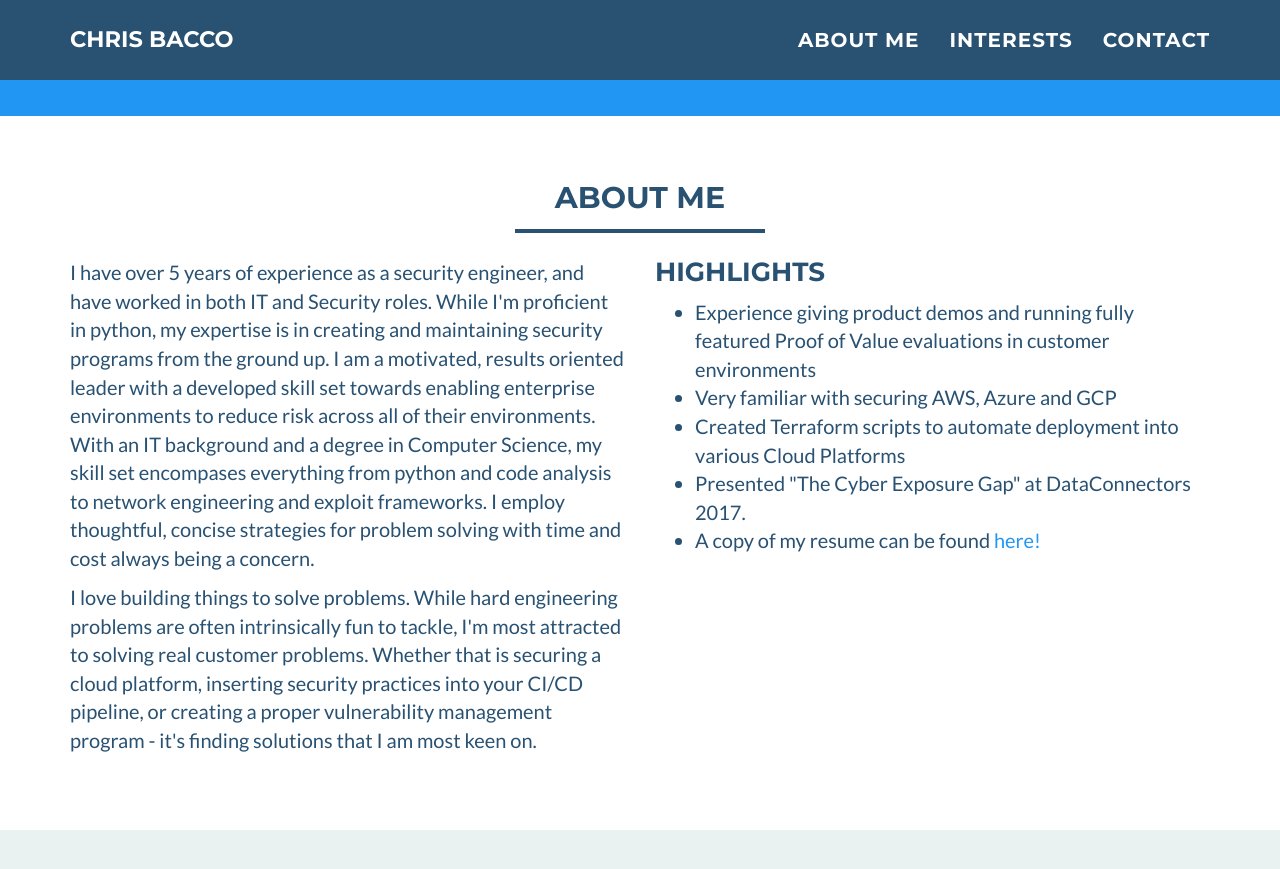
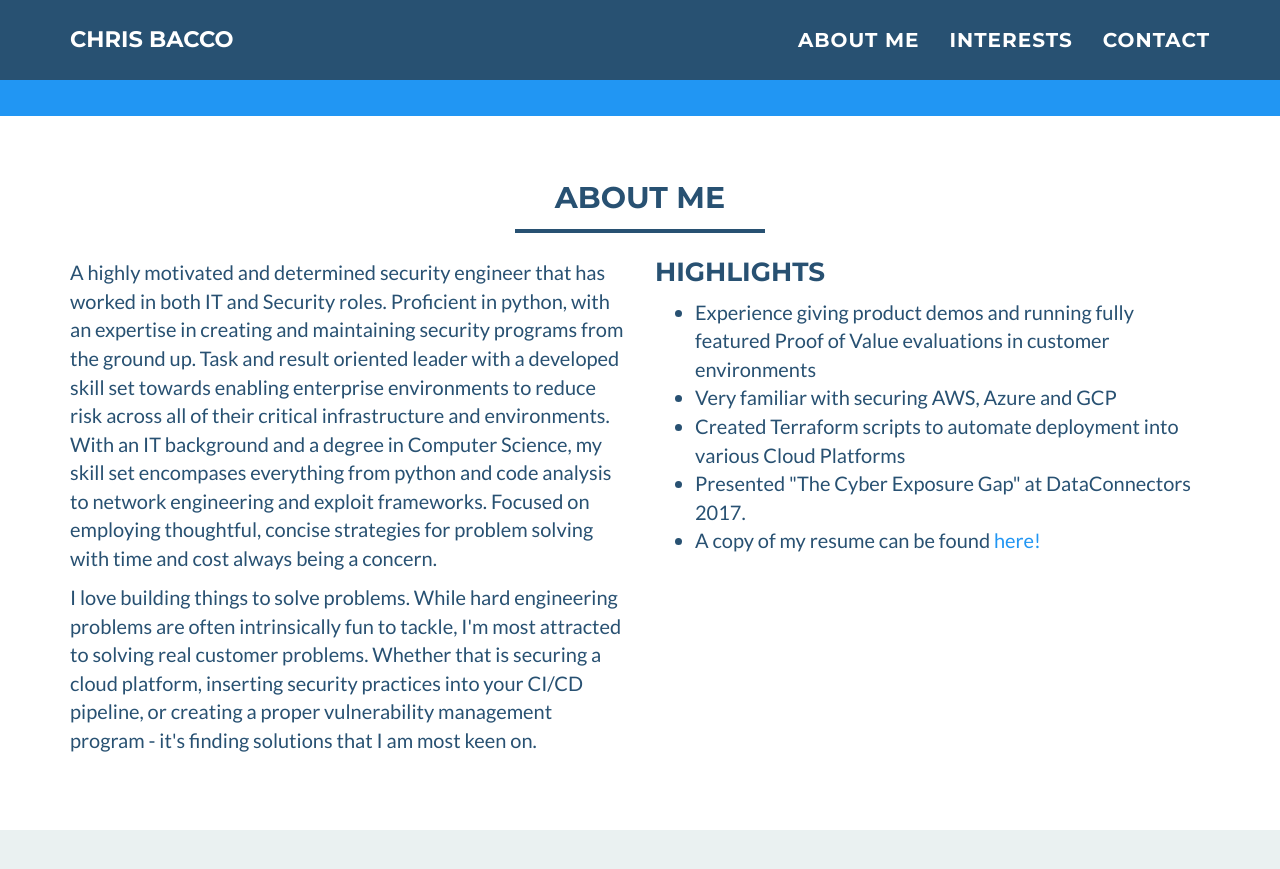
Before and after one commit to cbacco/cbacco.github.io, a Jekyll site: the page built from index.html, in a window 1280 px wide and 900 px high, scrolled down 458 px. Shown: the top 869 px of the window. Built offline with Jekyll 4.4.1, drawn with Linux system fonts in a browser that asks for light colours.

Commit message:
revisions
revisions-last

```diff
--- a/_includes/about_me.html
+++ b/_includes/about_me.html
@@ -9,8 +9,8 @@
     <div class="row">
 	    <div class="col-sm-6">
     		<p>
-            I have over 5 years of experience as a security engineer, and have worked
-            in both IT and Security roles. While I'm proficient in python, my expertise is in creating and maintaining security programs from the ground up. I am a motivated, results oriented leader with a developed skill set towards enabling enterprise environments to reduce risk across all of their environments. With an IT background and a degree in Computer Science, my skill set encompases everything from python and code analysis to network engineering and exploit frameworks. I employ thoughtful, concise strategies for problem solving with time and cost always being a concern.
+            A highly motivated and determined security engineer that has worked
+            in both IT and Security roles. Proficient in python, with an expertise in creating and maintaining security programs from the ground up. Task and result oriented leader with a developed skill set towards enabling enterprise environments to reduce risk across all of their critical infrastructure and environments. With an IT background and a degree in Computer Science, my skill set encompases everything from python and code analysis to network engineering and exploit frameworks. Focused on employing thoughtful, concise strategies for problem solving with time and cost always being a concern.
 
         </p>
         <p>
```
Also changed, not shown: 1 other file.
